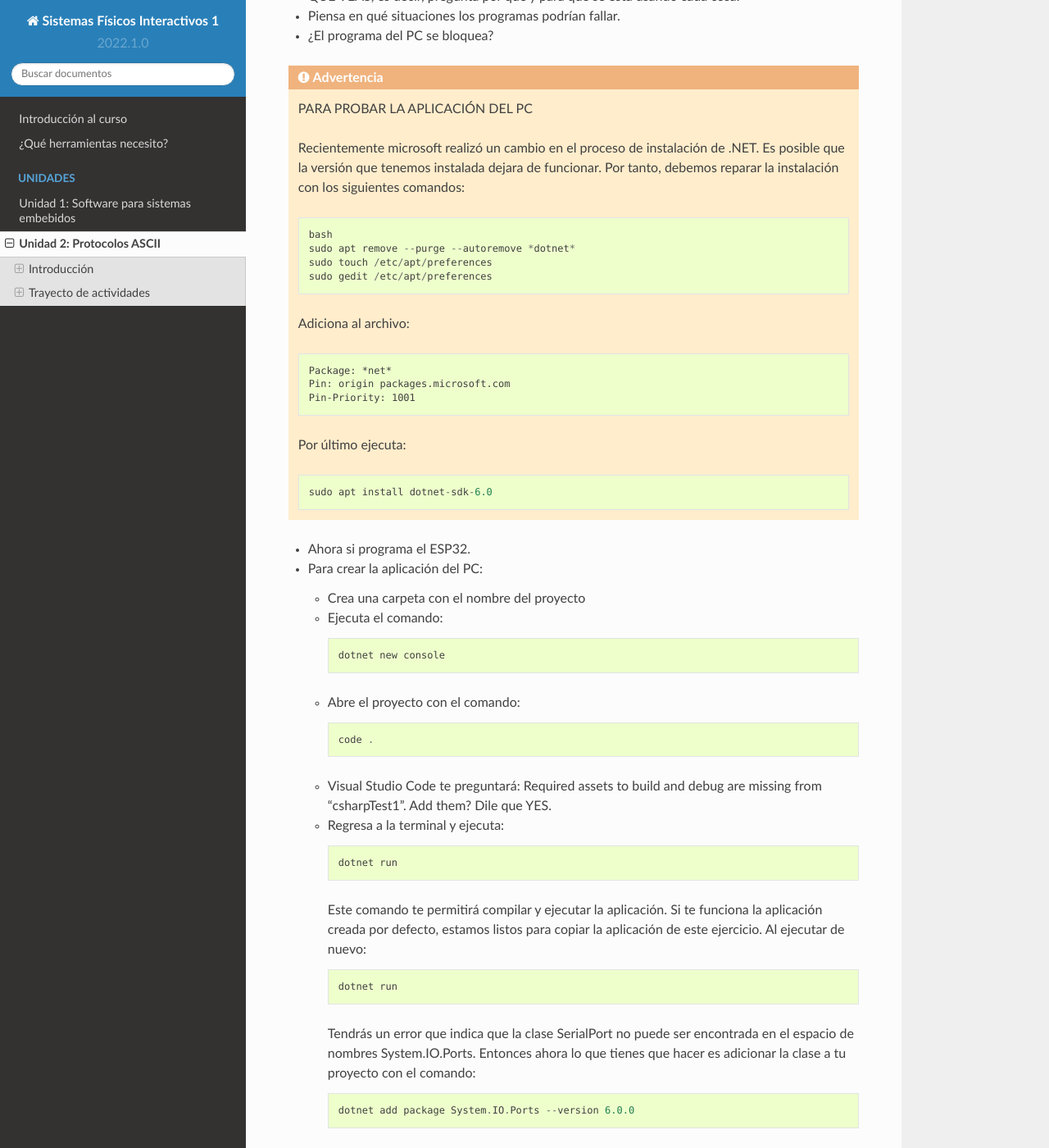
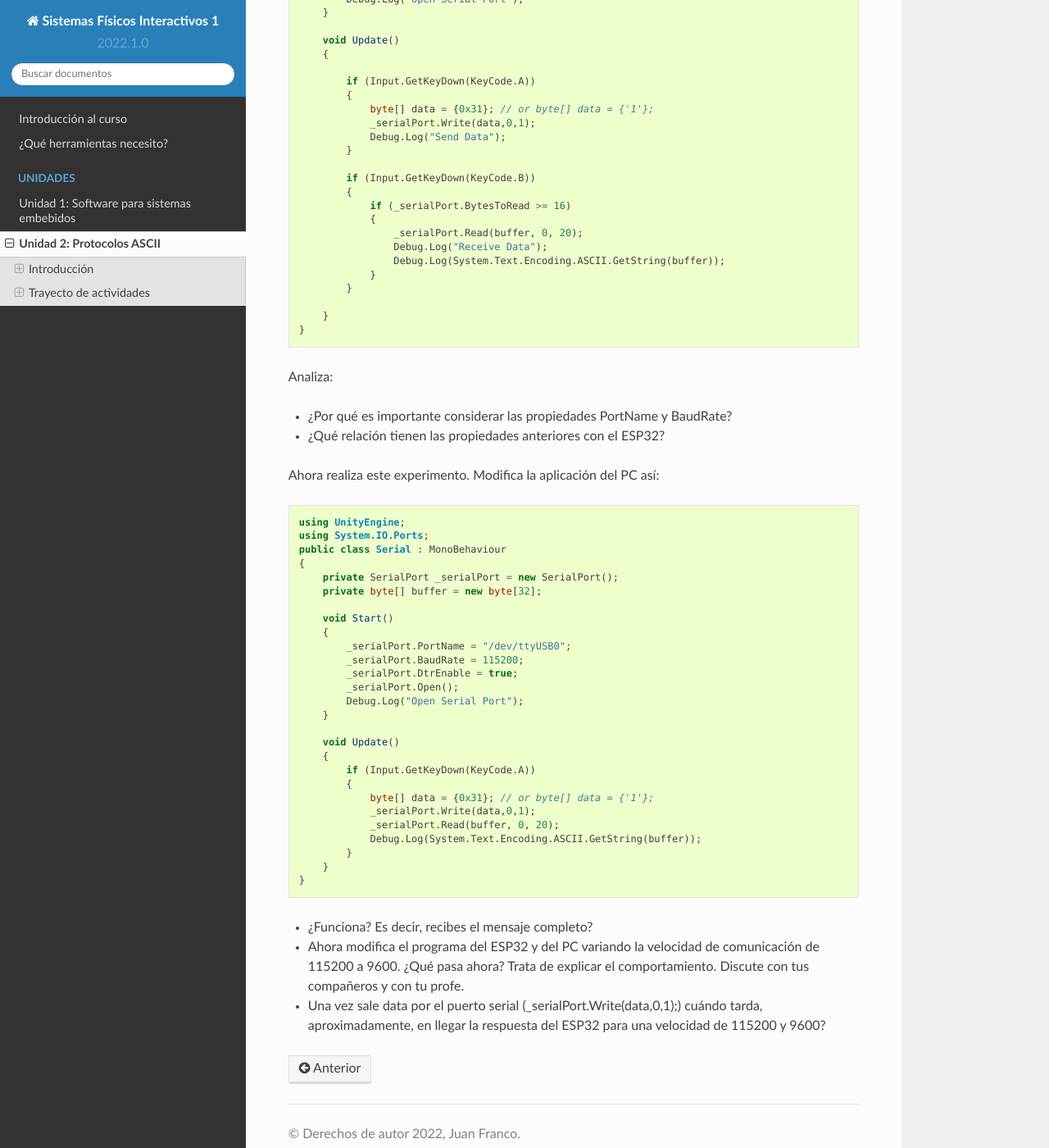
Before and after one commit to juanferfranco/SistemasFisicosInteractivos1, a Sphinx documentation site: the page built from docs/_unidad2/unidad2.rst, in a window 1280 px wide and 1400 px high, scrolled down 3440 px. Shown: the whole window at 82% size. Built offline with Sphinx 7.4.7 and the Read the Docs theme 2.0.0, drawn with Linux system fonts in a browser that asks for light colours; pages that are not in the unit, such as notebooks, are missing from menus; some of the changed text lies outside the part shown.

Commit message:
change dotnet by Unity

```diff
--- a/docs/_unidad2/unidad2.rst
+++ b/docs/_unidad2/unidad2.rst
@@ -124,15 +124,16 @@ Ejercicio 3: comunicación computador-controlador
 ^^^^^^^^^^^^^^^^^^^^^^^^^^^^^^^^^^^^^^^^^^^^^^^^^^^^^
 
 La idea de este ejercicio es comunicar a través del puerto serial
-un computador con un controlador, en este caso un ESP32. La aplicación del computador será tipo consola
-.NET framework.
+un computador con un controlador, en este caso un ESP32. La aplicación del computador
+la construirás usando una plataforma de creación de contenido digital interactivo llamada
+Unity 2021 LTS.
 
 Estudia con detenimiento el código para el controlador y para el computador. Busca la definición
 de todas las funciones usadas en la documentación de Arduino y de Microsoft.
 
 * ¿Quién debe comenzar primero, el computador o el controlador? ¿Por qué?
 
-Programa el arduino con este código:
+Programa el ESP32 con este código:
 
 .. code-block:: cpp
 
@@ -148,102 +149,109 @@ Programa el arduino con este código:
     }
   }
 
-Y este es el código para el computador:
+Prueba la aplicación con ScriptCommunicator. ¿Cómo funciona?
+
+Ahora crea un proyecto en Unity 2021 LTS. Antes de continuar
+con la escritura del código configura:
+
+* La herramienta que usarás para editar tus programas. En este caso
+  usarás Rider. Recuerda que este paso lo puedes hacer en el menú
+  Edit, Preferences, External Tools y seleccionar Rider en la opción
+  External Script Editor. Si estás trabajando en Windows puedes seleccionar
+  Visual Studio.
+* Configura un scripting backend que permita soportar las comunicaciones
+  seriales con el controlador. Ve al menú Edit, Project Settings, Player,
+  Other Settings, busca la opción Scripting backend y selecciona Mono, luego
+  busca API Compatibility Level y seleccionar .NET Framework.
+
+Crea un nuevo C# Script y un Game Object. Añade el Script al GameObject.
+Ve al menu Assets y luego selecciona Open C# Project.
 
 .. code-block:: csharp
 
-    using System;
+    using UnityEngine;
     using System.IO.Ports;
+    public class Serial : MonoBehaviour
+    {
+        private SerialPort _serialPort = new SerialPort();
+        private byte[] buffer = new byte[32];
 
-    namespace hello_serialport{
-        class Program{
-            static void Main(string[] args)
+        void Start()
+        {
+            _serialPort.PortName = "/dev/ttyUSB0";
+            _serialPort.BaudRate = 115200;
+            _serialPort.DtrEnable = true;
+            _serialPort.Open();
+            Debug.Log("Open Serial Port");
+        }
+
+        void Update()
+        {
+
+            if (Input.GetKeyDown(KeyCode.A))
             {
-              SerialPort _serialPort = new SerialPort();
-              // Allow the user to set the appropriate properties.
-              _serialPort.PortName = "/dev/ttyUSB0";
-              _serialPort.BaudRate = 115200;
-              _serialPort.DtrEnable = true;
-              _serialPort.Open();
+                byte[] data = {0x31}; // or byte[] data = {'1'};
+                _serialPort.Write(data,0,1);
+                Debug.Log("Send Data");
+            }
 
-              byte[] data = {0x31}; // or byte[] data = {'1'};
-              _serialPort.Write(data,0,1);
-              byte[] buffer = new byte[20];
+            if (Input.GetKeyDown(KeyCode.B))
+            {
+                if (_serialPort.BytesToRead >= 16)
+                {
+                    _serialPort.Read(buffer, 0, 20);
+                    Debug.Log("Receive Data");
+                    Debug.Log(System.Text.Encoding.ASCII.GetString(buffer));
+                }
+            }
 
-              while(true){
-                  if(_serialPort.BytesToRead > 0){
-                      _serialPort.Read(buffer,0,20);
-                      Console.WriteLine(System.Text.Encoding.ASCII.GetString(buffer));
-                      Console.ReadKey();
-                      _serialPort.Write(data,0,1);
-                  }
-              }
+        }
+    }
+
+Analiza:
+
+* ¿Por qué es importante considerar las propiedades PortName y BaudRate?
+* ¿Qué relación tienen las propiedades anteriores con el ESP32?
+
+Ahora realiza este experimento. Modifica la aplicación del PC así:
+
+.. code-block:: csharp
+
+    using UnityEngine;
+    using System.IO.Ports;
+    public class Serial : MonoBehaviour
+    {
+        private SerialPort _serialPort = new SerialPort();
+        private byte[] buffer = new byte[32];
+
+        void Start()
+        {
+            _serialPort.PortName = "/dev/ttyUSB0";
+            _serialPort.BaudRate = 115200;
+            _serialPort.DtrEnable = true;
+            _serialPort.Open();
+            Debug.Log("Open Serial Port");
+        }
+
+        void Update()
+        {
+            if (Input.GetKeyDown(KeyCode.A))
+            {
+                byte[] data = {0x31}; // or byte[] data = {'1'};
+                _serialPort.Write(data,0,1);
+                _serialPort.Read(buffer, 0, 20);
+                Debug.Log(System.Text.Encoding.ASCII.GetString(buffer));
             }
         }
     }
 
-* Estas aplicaciones requieren MUCHO ANÁLISIS DE TU PARTE por fa CUESTIONA
-  TODO LO QUE VEAS, es decir, pregunta por qué y para qué se está usando cada cosa.
-* Piensa en qué situaciones los programas podrían fallar.
-* ¿El programa del PC se bloquea?
-
-
-.. warning:: PARA PROBAR LA APLICACIÓN DEL PC
-
-    Recientemente microsoft realizó un cambio en el proceso de instalación de
-    .NET. Es posible que la versión que tenemos instalada dejara de funcionar. Por
-    tanto, debemos reparar la instalación con los siguientes comandos::
-
-      bash
-      sudo apt remove --purge --autoremove *dotnet*
-      sudo touch /etc/apt/preferences
-      sudo gedit /etc/apt/preferences
-
-    Adiciona al archivo:
-
-    .. code-block:: text
-
-        Package: *net*
-        Pin: origin packages.microsoft.com
-        Pin-Priority: 1001
-
-    Por último ejecuta::
-
-      sudo apt install dotnet-sdk-6.0
-
-* Ahora si programa el ESP32.
-* Para crear la aplicación del PC:
-
-  * Crea una carpeta con el nombre del proyecto
-  * Ejecuta el comando::
-
-      dotnet new console
-
-  * Abre el proyecto con el comando::
-
-      code .
-
-  * Visual Studio Code te preguntará: Required assets to build and
-    debug are missing from 'csharpTest1'. Add them? Dile que YES.
-
-  * Regresa a la terminal y ejecuta::
-
-      dotnet run
-
-    Este comando te permitirá compilar y ejecutar la aplicación. Si te funciona
-    la aplicación creada por defecto, estamos listos para copiar la aplicación
-    de este ejercicio. Al ejecutar de nuevo::
-
-      dotnet run
-
-    Tendrás un error que indica que la clase SerialPort no puede ser encontrada
-    en el espacio de nombres System.IO.Ports. Entonces ahora lo que tienes que hacer
-    es adicionar la clase a tu proyecto con el comando::
-
-      dotnet add package System.IO.Ports --version 6.0.0
-
-    Ten presente que para cada proyecto que use el puerto serial tendrás que realizar
-    lo anterior.
+* ¿Funciona? Es decir, recibes el mensaje completo?
+* Ahora modifica el programa del ESP32 y del PC variando la velocidad
+  de comunicación de 115200 a 9600. ¿Qué pasa ahora? Trata de explicar
+  el comportamiento. Discute con tus compañeros y con tu profe.
+* Una vez sale data por el puerto serial (_serialPort.Write(data,0,1);)
+  cuándo tarda, aproximadamente, en llegar la respuesta del ESP32 para
+  una velocidad de 115200 y 9600?
 
 ..
   Trabajo autónomo 1
```
